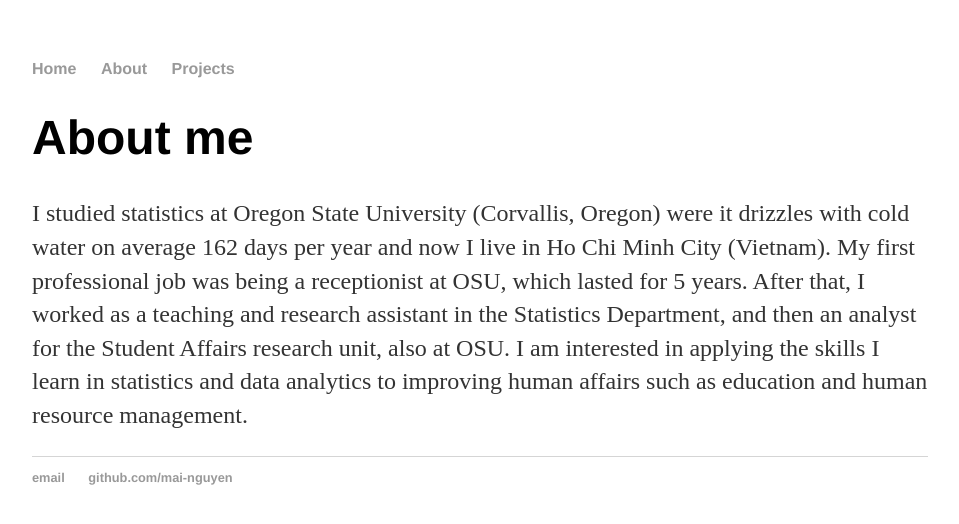
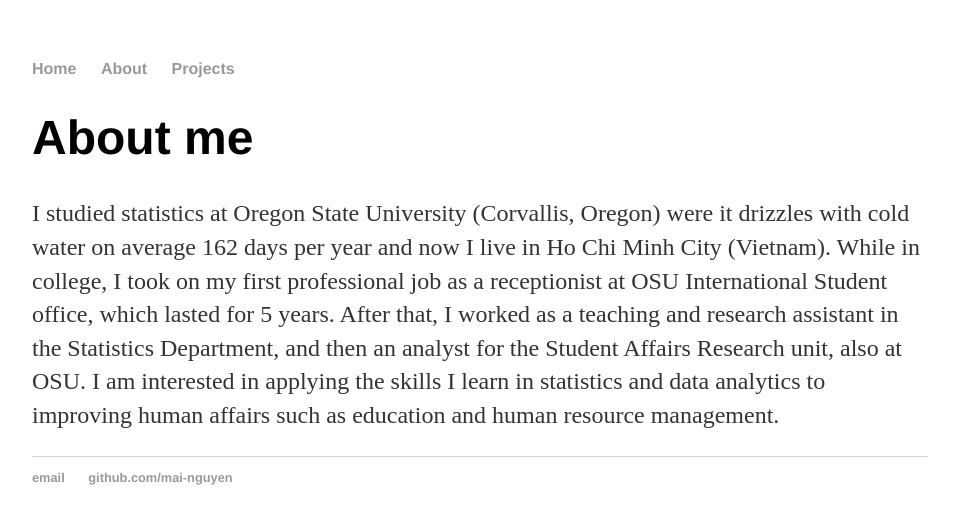
Before and after one commit to mai-nguyen/mai-nguyen.github.io, a Jekyll site: the page built from about/index.html, in a window 1280 px wide. Shown: the top 524 px of the page, without its empty margins (160-1119 px from the left). Built offline with Jekyll 4.4.1, drawn with Linux system fonts in a browser that asks for light colours.

Commit message:
Update index.html

```diff
--- a/about/index.html
+++ b/about/index.html
@@ -6,6 +6,6 @@
 <div class="blurb">
 	<h1>About me</h1>
 
-  <p>I studied statistics at Oregon State University (Corvallis, Oregon) were it drizzles with cold water on average 162 days per year and now I live in Ho Chi Minh City (Vietnam). My first professional job was being a receptionist at OSU, which lasted for 5 years. After that, I worked as a teaching and research assistant in the Statistics Department, and then an analyst for the Student Affairs research unit, also at OSU. I am interested in applying the skills I learn in statistics and data analytics to improving human affairs such as education and human resource management.</p>
+  <p>I studied statistics at Oregon State University (Corvallis, Oregon) were it drizzles with cold water on average 162 days per year and now I live in Ho Chi Minh City (Vietnam). While in college, I took on my first professional job as a receptionist at OSU International Student office, which lasted for 5 years. After that, I worked as a teaching and research assistant in the Statistics Department, and then an analyst for the Student Affairs Research unit, also at OSU. I am interested in applying the skills I learn in statistics and data analytics to improving human affairs such as education and human resource management.</p>
 
 </div><!-- /.blurb -->
```
